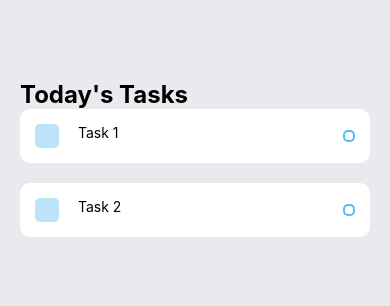
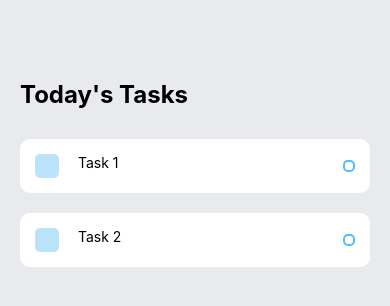
Before and after one commit to BackendExpert/TodoApp, a React Native app in the folder todoList/: screen / in a window 390 px wide. Shown: the top 306 px of the page. Built offline with nearby package versions, Linux system fonts and the light colour scheme.

Commit message:
Update App.js
Co-Authored-By: JehanKandy  <jehankandy@gmail.com>

```diff
--- a/todoList/App.js
+++ b/todoList/App.js
@@ -36,6 +36,6 @@ const styles = StyleSheet.create({
   },
 
   items: {
-
+    marginTop: 30
   }
 });
```
